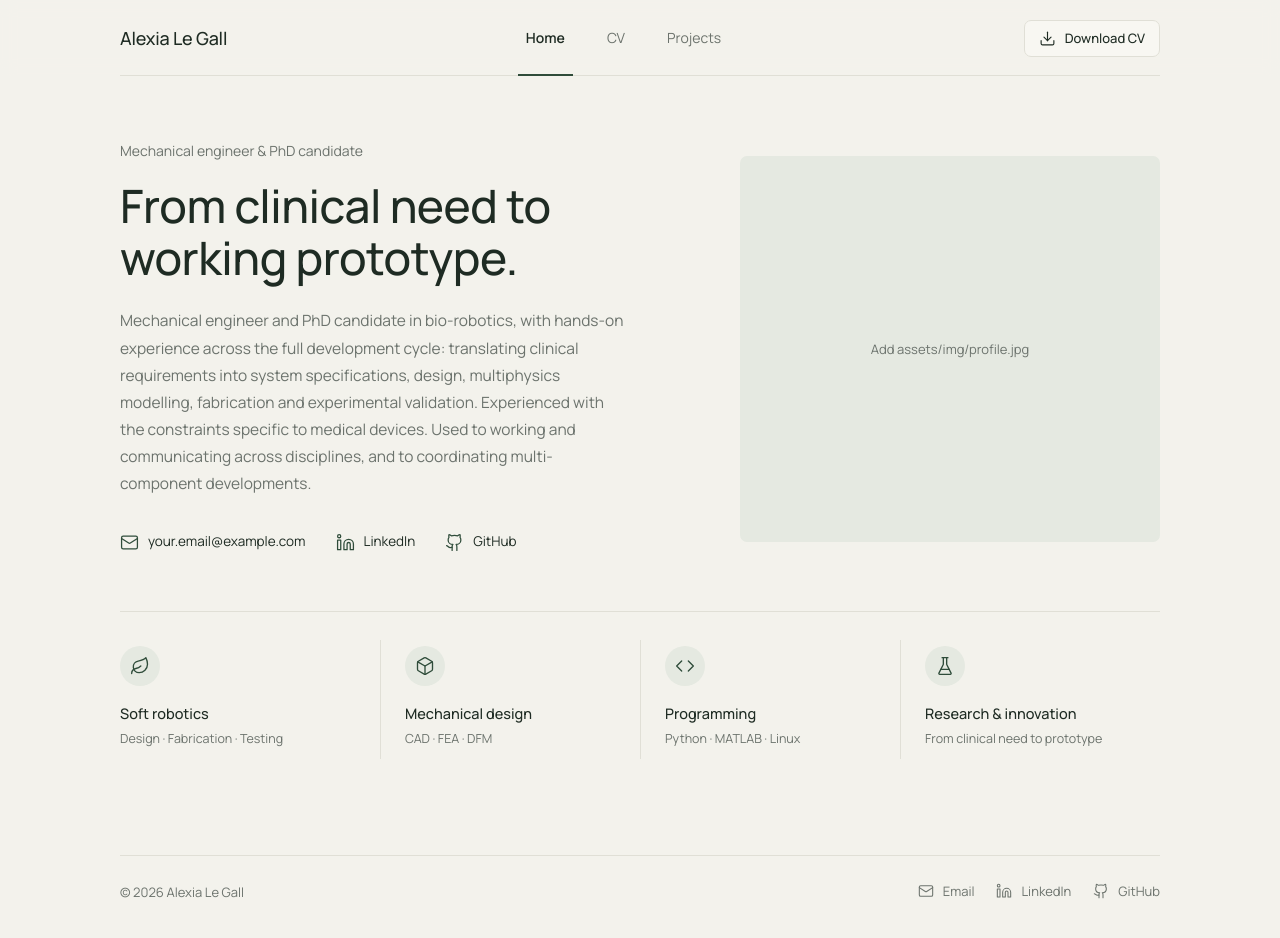
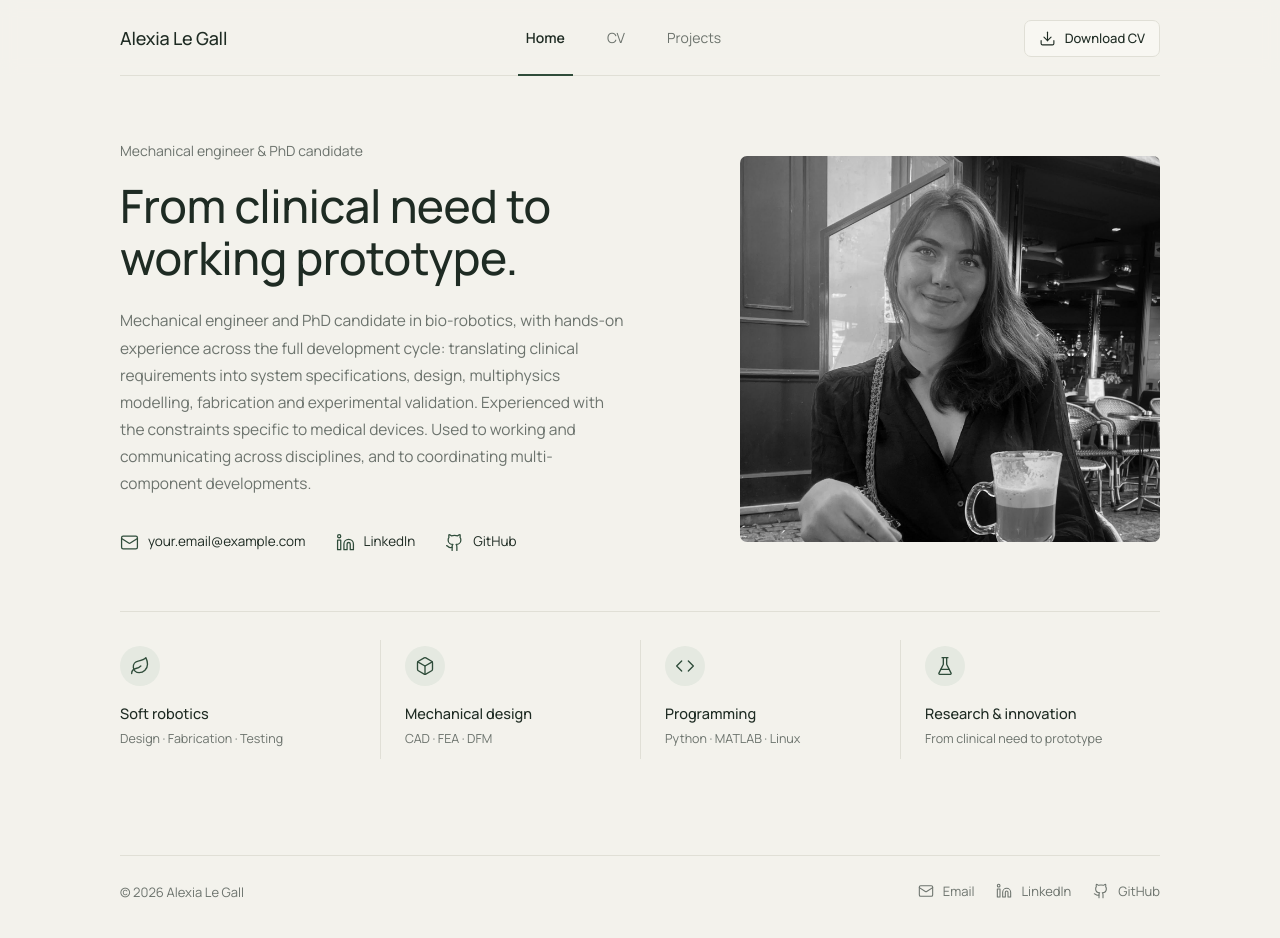
Before and after one commit to alexiaisgoofingaround/alexialegall, a Jekyll site: the page built from index.html, in a window 1280 px wide and 939 px high. Built offline with Jekyll 4.4.1, drawn with Linux system fonts in a browser that asks for light colours.

Commit message:
Update _config.yml

```diff
--- a/_config.yml
+++ b/_config.yml
@@ -15,7 +15,7 @@ author:
   email: "your.email@example.com"          # <- put your real address
   linkedin: ""                              # <- full URL, e.g. https://www.linkedin.com/in/...
   github: "https://github.com/alexiaisgoofingaround"
-  photo: "assets/img/profile.jpg"           # <- your portrait (landscape or square, ~1200 px)
+  photo: "assets/img/profile.jpeg"           # <- your portrait (landscape or square, ~1200 px)
   photo_alt: "Portrait of Alexia Le Gall"
   cv_pdf: "assets/files/cv.pdf"             # <- the maintained PDF CV
 
```
